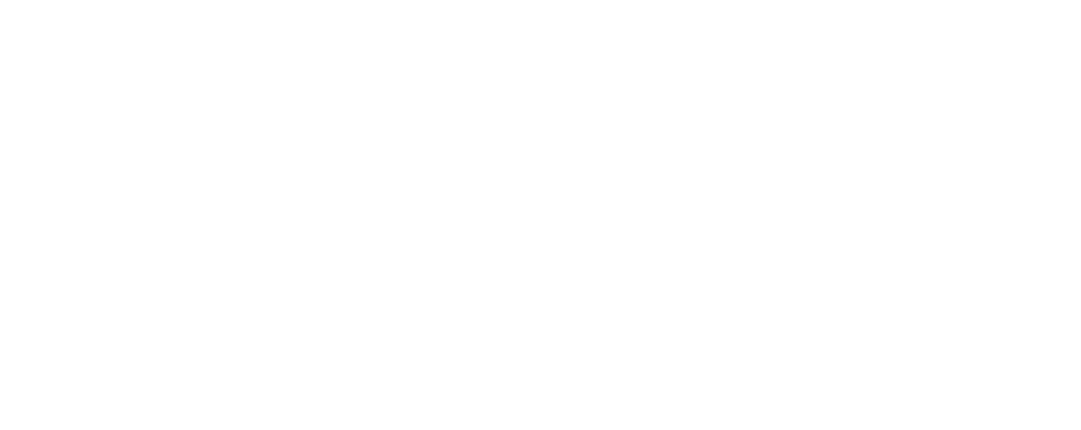
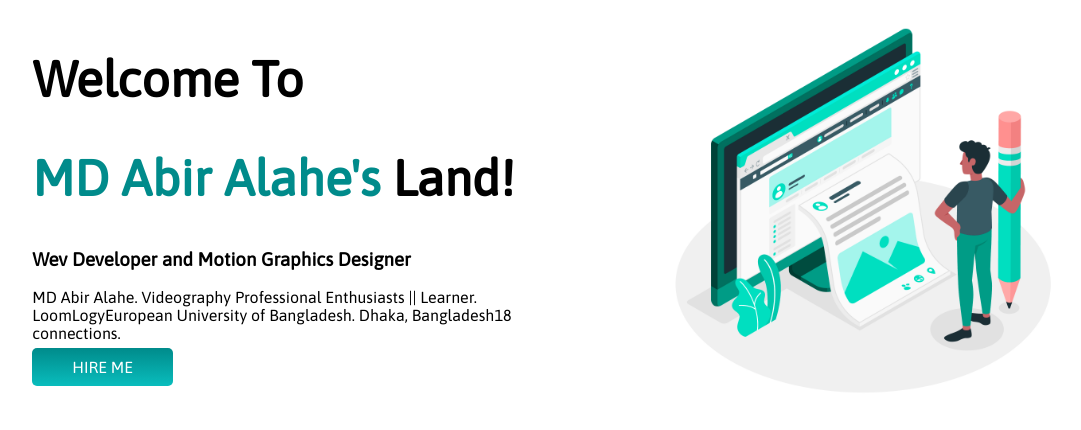
Before and after one commit to md-abir-alahe/developer-portfolio, a plain HTML site: page index.html in a window 1280 px wide. Shown: the whole page, without its empty margins (39-1120 px from the left). Drawn offline with Linux system fonts and the light colour scheme.

Commit message:
Heading and simple button

```diff
--- a/index.html
+++ b/index.html
@@ -1,13 +1,52 @@
 <!DOCTYPE html>
 <html lang="en">
+
 <head>
     <meta charset="UTF-8">
     <meta http-equiv="X-UA-Compatible" content="IE=edge">
     <meta name="viewport" content="width=device-width, initial-scale=1.0">
     <title>Abirs's portfolio</title>
+    <link rel="preconnect" href="https://fonts.googleapis.com">
+    <link rel="preconnect" href="https://fonts.gstatic.com" crossorigin>
+    <link href="https://fonts.googleapis.com/css2?family=Asap&display=swap" rel="stylesheet">
     <link rel="stylesheet" href="style.css">
 </head>
+
 <body>
 
+    <section>
+        <div class="half-width">
+            <h1>Welcome To</h1>
+            <h1><span class="mdAbirAlaheColor">MD Abir Alahe's</span> Land!</h1>
+            <h3>Wev Developer and Motion Graphics Designer</h3>
+            <p>MD Abir Alahe. Videography Professional Enthusiasts || Learner. LoomLogyEuropean University of
+                Bangladesh. Dhaka, Bangladesh18 connections.</p>
+            <a class="link-buttton" href="https://www.linkedin.com/in/abiralahe/" target="_blank">HIRE ME</a>
+        </div>
+        <div class="half-width">
+            <img src="images/Abir Alahe.jpg" alt="">
+        </div>
+    </section>
+
+
+
+
+
+
+
+
+
+
+
+
+
+
+
+
+
+
+
+
 </body>
+
 </html>
--- a/style.css
+++ b/style.css
@@ -0,0 +1,33 @@
+body {
+    font-family: 'Asap', sans-serif;
+}
+
+h1 {
+    font-size: 50px;
+}
+
+.mdAbirAlaheColor {
+    color: darkcyan;
+}
+
+section {
+    display: flex;
+}
+
+.half-width {
+    width: 50%;
+    padding-left: 5%;
+}
+
+.half-width img {
+    width: 70%;
+}
+
+.link-buttton {
+    text-decoration: none;
+    background-image: linear-gradient(darkcyan, rgb(9, 189, 189));
+    color: white;
+    font-weight: 700px;
+    padding: 10px 40px;
+    border-radius: 5px;
+}
```
Also changed, not shown: images/Abir Alahe.jpg (added), 2 other files.
